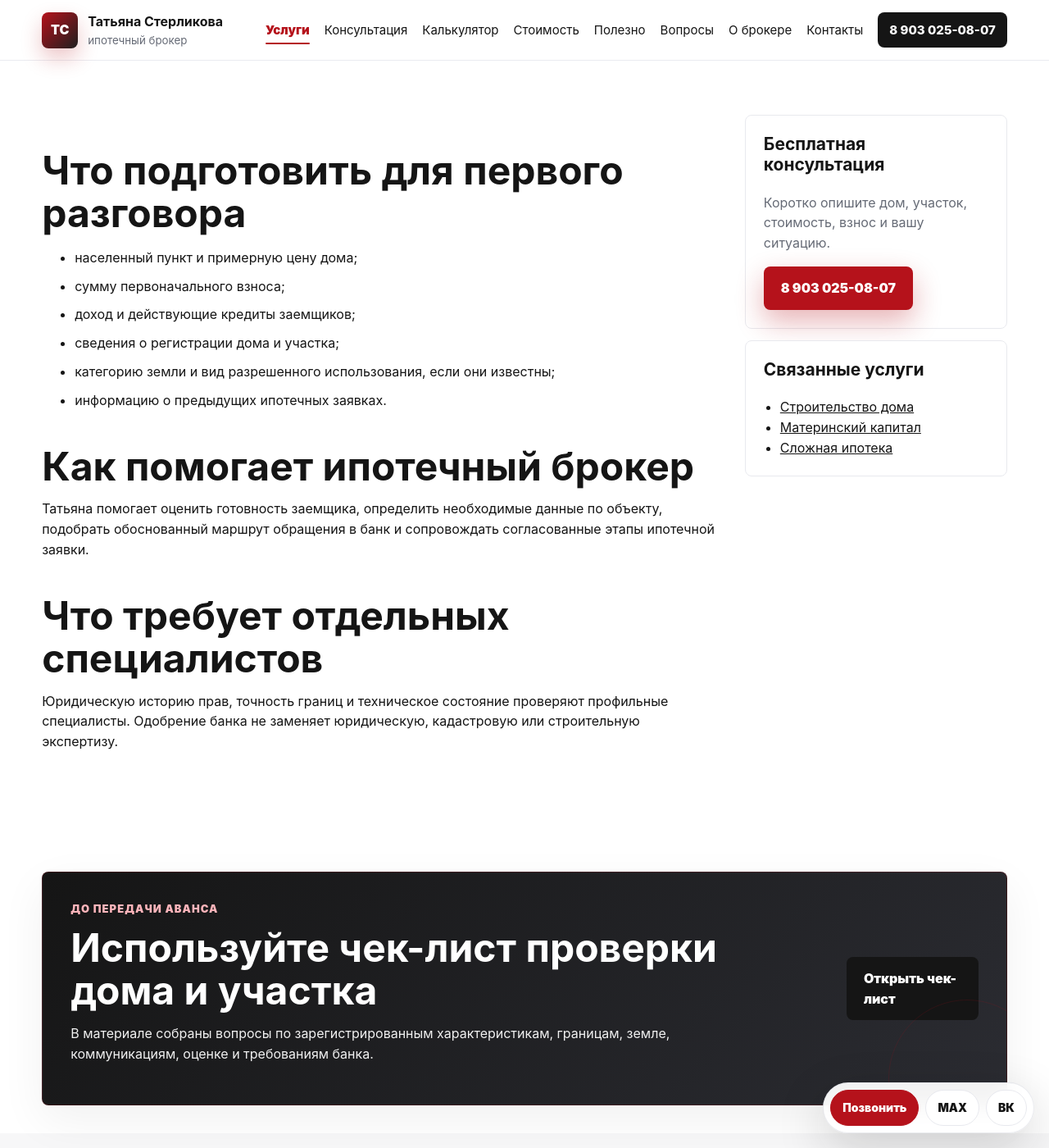
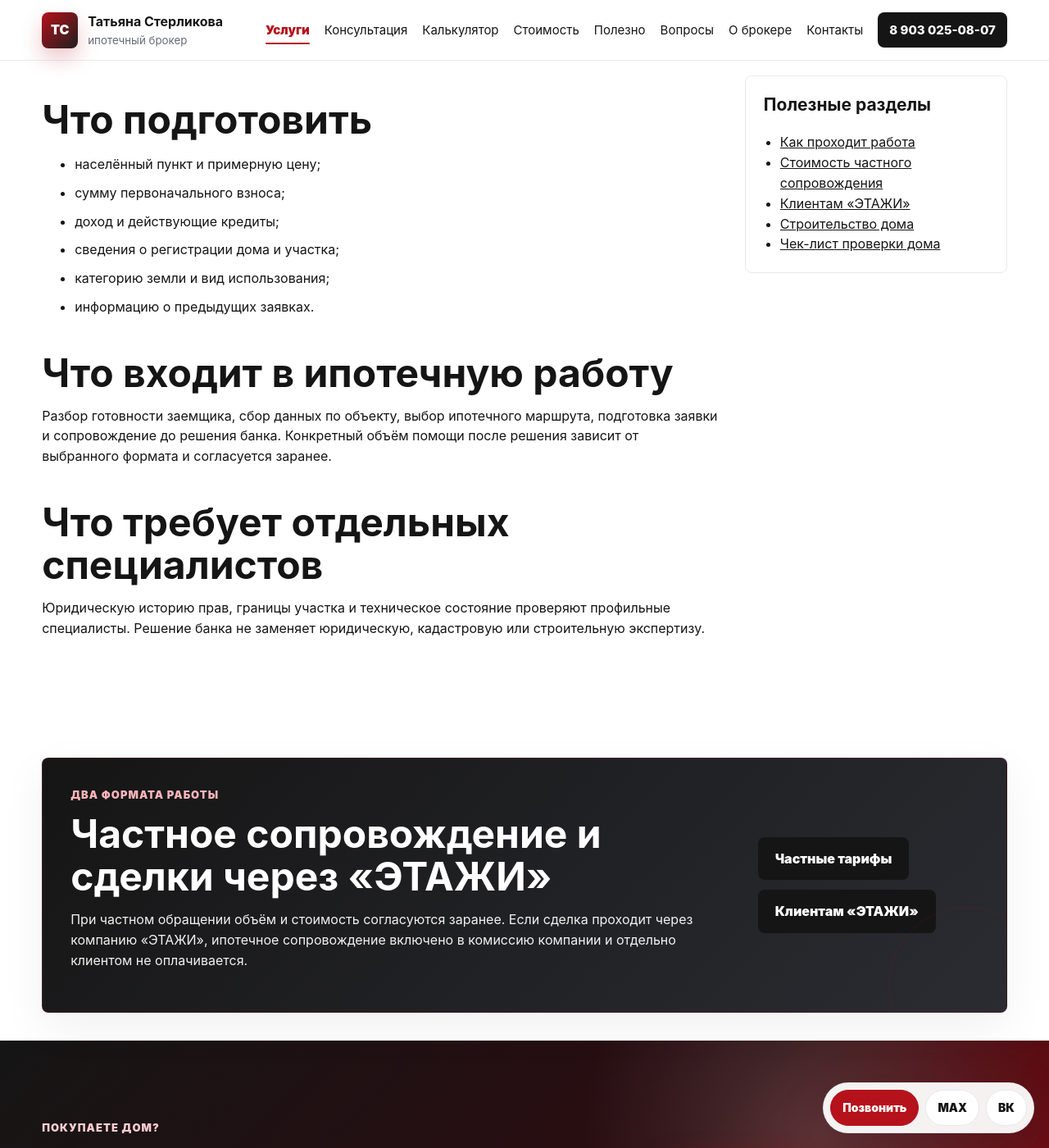
Before and after one commit to deputat36/broker, a Jekyll site: the page built from uslugi/ipoteka-na-dom.md, in a window 1280 px wide and 1400 px high, scrolled down 1461 px. Shown: the whole window at 82% size. Built offline with Jekyll 4.4.1, drawn with Linux system fonts in a browser that asks for light colours; our own code applies the rules of GitHub Pages for plain Markdown files; some of the changed text lies outside the part shown.

Commit message:
Уточнена услуга ипотеки на покупку дома

```diff
--- a/uslugi/ipoteka-na-dom.md
+++ b/uslugi/ipoteka-na-dom.md
@@ -1,52 +1,18 @@
 ---
 layout: default
 title: Ипотека на дом в Борисоглебске и районе | Татьяна Стерликова
-description: Ипотека на покупку дома в Борисоглебске, Грибановском и Поворино: требования банка к заемщику, дому, участку, документам и оценке объекта.
+description: Ипотека на покупку дома в Борисоглебске, Грибановском и Поворино: заемщик, дом, участок, документы, заявка и требования банка.
 permalink: /uslugi/ipoteka-na-dom/
 og_type: article
-schema: '{"@context":"https://schema.org","@type":"Service","name":"Ипотека на покупку дома","provider":{"@type":"Person","name":"Татьяна Стерликова","telephone":"+79030250807"},"areaServed":["Борисоглебск","Борисоглебский городской округ","Грибановский район","Поворинский район"],"serviceType":"Консультация и ипотечное сопровождение покупки дома"}'
+schema: '{"@context":"https://schema.org","@type":"Service","name":"Ипотека на покупку дома","provider":{"@type":"Person","name":"Татьяна Стерликова","telephone":"+79030250807"},"areaServed":["Борисоглебск","Борисоглебский городской округ","Грибановский район","Поворинский район"],"serviceType":"Ипотечное консультирование и подготовка заявки на покупку дома"}'
 ---
 
-<section class="page-hero section">
-  <div class="breadcrumbs"><a href="{{ '/' | relative_url }}">Главная</a> / <a href="{{ '/uslugi/' | relative_url }}">Услуги</a> / Ипотека на дом</div>
-  <p class="eyebrow">Дом, участок, документы</p>
-  <h1>Ипотека на дом в Борисоглебске, Грибановском и Поворино</h1>
-  <p class="lead">Помогу сопоставить доход и первоначальный взнос с требованиями банка к дому, земельному участку и комплекту документов до подачи заявки или передачи аванса.</p>
-  <div class="hero-actions"><a class="btn btn-primary" href="tel:+79030250807">Проверить вариант</a><a class="btn btn-secondary" href="{{ '/konsultaciya/' | relative_url }}">Бесплатная консультация</a></div>
-</section>
+<section class="page-hero section"><div class="breadcrumbs"><a href="{{ '/' | relative_url }}">Главная</a> / <a href="{{ '/uslugi/' | relative_url }}">Услуги</a> / Ипотека на дом</div><p class="eyebrow">Дом, участок, документы</p><h1>Ипотека на дом в Борисоглебске, Грибановском и Поворино</h1><p class="lead">Помогу сопоставить доход и взнос с требованиями банка к дому, участку и документам до заявки или передачи аванса.</p><div class="hero-actions"><a class="btn btn-primary" href="tel:+79030250807">Позвонить Татьяне</a><a class="btn btn-secondary" href="{{ '/konsultaciya/' | relative_url }}">Бесплатная консультация</a><button class="btn btn-light" type="button" data-copy-phone>MAX</button><a class="btn btn-light" href="https://vk.com/tatyanasterlikova" rel="noopener">ВКонтакте</a></div></section>
 
-<section class="section">
-  <div class="section-head"><p class="eyebrow">Почему нужен предварительный разбор</p><h2>Одобрение заемщика не гарантирует согласование дома</h2><p>Банк отдельно оценивает строение и земельный участок как будущий залог. Требования зависят от банка, программы, расположения и характеристик недвижимости.</p></div>
-  <div class="grid cards-4">
-    <article class="card"><h3>Заемщик</h3><p>Доход, нагрузка, кредитная история, первоначальный взнос и состав участников сделки.</p></article>
-    <article class="card"><h3>Дом</h3><p>Регистрация, площадь, назначение, состояние, материал и оценочная стоимость.</p></article>
-    <article class="card"><h3>Участок</h3><p>Права, границы, категория земли, вид использования и расположение.</p></article>
-    <article class="card"><h3>Программа</h3><p>Условия банка, допустимый объект, документы и порядок согласования.</p></article>
-  </div>
-</section>
+<section class="section"><div class="section-head"><p class="eyebrow">До заявки</p><h2>Одобрение заемщика не гарантирует согласование дома</h2><p>Банк отдельно оценивает строение и земельный участок как будущий залог.</p></div><div class="grid cards-4"><article class="card"><h3>Заемщик</h3><p>Доход, кредиты, история, взнос и состав участников.</p></article><article class="card"><h3>Дом</h3><p>Регистрация, назначение, состояние, материал и оценка.</p></article><article class="card"><h3>Участок</h3><p>Права, границы, категория земли и вид использования.</p></article><article class="card"><h3>Программа</h3><p>Требования банка, документы и порядок согласования.</p></article></div></section>
 
-<section class="section content-layout">
-  <article class="content-main">
-    <h2>Что подготовить для первого разговора</h2>
-    <ul><li>населенный пункт и примерную цену дома;</li><li>сумму первоначального взноса;</li><li>доход и действующие кредиты заемщиков;</li><li>сведения о регистрации дома и участка;</li><li>категорию земли и вид разрешенного использования, если они известны;</li><li>информацию о предыдущих ипотечных заявках.</li></ul>
-    <h2>Как помогает ипотечный брокер</h2>
-    <p>Татьяна помогает оценить готовность заемщика, определить необходимые данные по объекту, подобрать обоснованный маршрут обращения в банк и сопровождать согласованные этапы ипотечной заявки.</p>
-    <h2>Что требует отдельных специалистов</h2>
-    <p>Юридическую историю прав, точность границ и техническое состояние проверяют профильные специалисты. Одобрение банка не заменяет юридическую, кадастровую или строительную экспертизу.</p>
-  </article>
-  <aside class="sidebar">
-    <div class="seo-panel"><h3>Бесплатная консультация</h3><p>Коротко опишите дом, участок, стоимость, взнос и вашу ситуацию.</p><a class="btn btn-primary" href="tel:+79030250807">8 903 025-08-07</a></div>
-    <div class="seo-panel"><h3>Связанные услуги</h3><ul><li><a href="{{ '/uslugi/ipoteka-na-stroitelstvo-doma/' | relative_url }}">Строительство дома</a></li><li><a href="{{ '/uslugi/materinskiy-kapital/' | relative_url }}">Материнский капитал</a></li><li><a href="{{ '/uslugi/slozhnaya-ipoteka/' | relative_url }}">Сложная ипотека</a></li></ul></div>
-  </aside>
-</section>
+<section class="section content-layout"><article class="content-main"><h2>Что подготовить</h2><ul><li>населённый пункт и примерную цену;</li><li>сумму первоначального взноса;</li><li>доход и действующие кредиты;</li><li>сведения о регистрации дома и участка;</li><li>категорию земли и вид использования;</li><li>информацию о предыдущих заявках.</li></ul><h2>Что входит в ипотечную работу</h2><p>Разбор готовности заемщика, сбор данных по объекту, выбор ипотечного маршрута, подготовка заявки и сопровождение до решения банка. Конкретный объём помощи после решения зависит от выбранного формата и согласуется заранее.</p><h2>Что требует отдельных специалистов</h2><p>Юридическую историю прав, границы участка и техническое состояние проверяют профильные специалисты. Решение банка не заменяет юридическую, кадастровую или строительную экспертизу.</p></article><aside class="sidebar"><div class="seo-panel"><h3>Полезные разделы</h3><ul><li><a href="{{ '/kak-prohodit-rabota/' | relative_url }}">Как проходит работа</a></li><li><a href="{{ '/stoimost/' | relative_url }}">Стоимость частного сопровождения</a></li><li><a href="{{ '/etagi/' | relative_url }}">Клиентам «ЭТАЖИ»</a></li><li><a href="{{ '/uslugi/ipoteka-na-stroitelstvo-doma/' | relative_url }}">Строительство дома</a></li><li><a href="{{ '/polezno/chto-proverit-pered-pokupkoy-doma-v-ipoteku/' | relative_url }}">Чек-лист проверки дома</a></li></ul></div></aside></section>
 
-<section class="section compact-section"><div class="notice"><div><p class="eyebrow">До передачи аванса</p><h2>Используйте чек-лист проверки дома и участка</h2><p>В материале собраны вопросы по зарегистрированным характеристикам, границам, земле, коммуникациям, оценке и требованиям банка.</p></div><a class="btn btn-dark" href="{{ '/polezno/chto-proverit-pered-pokupkoy-doma-v-ipoteku/' | relative_url }}">Открыть чек-лист</a></div></section>
+<section class="section compact-section"><div class="notice"><div><p class="eyebrow">Два формата работы</p><h2>Частное сопровождение и сделки через «ЭТАЖИ»</h2><p>При частном обращении объём и стоимость согласуются заранее. Если сделка проходит через компанию «ЭТАЖИ», ипотечное сопровождение включено в комиссию компании и отдельно клиентом не оплачивается.</p></div><div class="hero-actions"><a class="btn btn-dark" href="{{ '/stoimost/' | relative_url }}">Частные тарифы</a><a class="btn btn-dark" href="{{ '/etagi/' | relative_url }}">Клиентам «ЭТАЖИ»</a></div></div></section>
 
-<section class="section muted">
-  <div class="section-head"><p class="eyebrow">Порядок действий</p><h2>Как подготовить покупку дома</h2></div>
-  <ol class="steps"><li><strong>Вводные.</strong> Определяем бюджет, взнос, доход и желаемую территорию.</li><li><strong>Документы.</strong> Собираем сведения по заемщику, дому и земельному участку.</li><li><strong>Маршрут.</strong> Сопоставляем ситуацию с требованиями банков и программ.</li><li><strong>Заявка.</strong> Подаем подготовленные данные и сопровождаем дальнейшие этапы.</li></ol>
-</section>
-
-<section class="section compact-section"><div class="notice"><div><p class="eyebrow">Клиентам «ЭТАЖИ»</p><h2>Ипотечное сопровождение бесплатно</h2><p>Если покупка проходит через компанию «ЭТАЖИ», работа ипотечного брокера включена в комиссию компании и отдельно не оплачивается клиентом.</p></div><a class="btn btn-dark" href="{{ '/etagi/' | relative_url }}">Условия для клиентов</a></div></section>
-
-<section class="section cta-section"><div><p class="eyebrow">Покупаете дом?</p><h2>Начните с проверки ипотечного маршрута</h2><p>Позвоните или напишите: населенный пункт, цена, взнос, доход и какие документы по объекту уже есть.</p></div><div class="cta-actions"><a class="btn btn-primary" href="tel:+79030250807">8 903 025-08-07</a><button class="btn btn-secondary" type="button" data-copy-phone>MAX</button><a class="btn btn-secondary" href="https://vk.com/tatyanasterlikova" rel="noopener">ВКонтакте</a></div></section>
+<section class="section cta-section"><div><p class="eyebrow">Покупаете дом?</p><h2>Начните с проверки ипотечного маршрута</h2><p>Назовите населённый пункт, цену, взнос, доход и какие документы по объекту уже есть.</p></div><div class="cta-actions"><a class="btn btn-primary" href="tel:+79030250807">8 903 025-08-07</a><a class="btn btn-secondary" href="{{ '/konsultaciya/' | relative_url }}">Консультация</a><button class="btn btn-secondary" type="button" data-copy-phone>MAX</button><a class="btn btn-secondary" href="https://vk.com/tatyanasterlikova" rel="noopener">ВКонтакте</a></div></section>
```
